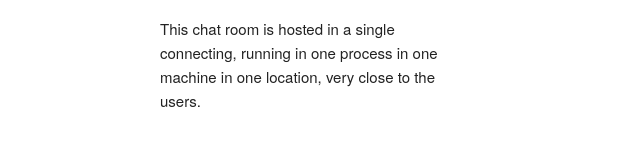
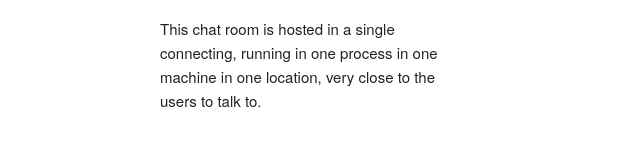
Before and after one commit to soeparnocorp/idn, a React app: page public/index.html in a window 1280 px wide. Shown: the part 365-510 px from the top of the page, 0-640 px from the left. Built offline with nearby package versions, Linux system fonts and the light colour scheme.

Commit message:
index.html

```diff
--- a/public/index.html
+++ b/public/index.html
@@ -35,7 +35,7 @@
 					<h4><b>IDN Chat</b>, by SOEPARNO Technology</h4>
 					<p>
 						This chat room is hosted in a single connecting, running in one
-						process in one machine in one location, very close to the users.
+						process in one machine in one location, very close to the users to talk to.
 					</p>
 				</div>
 				<div class="two-thirds column" id="root"></div>
```
